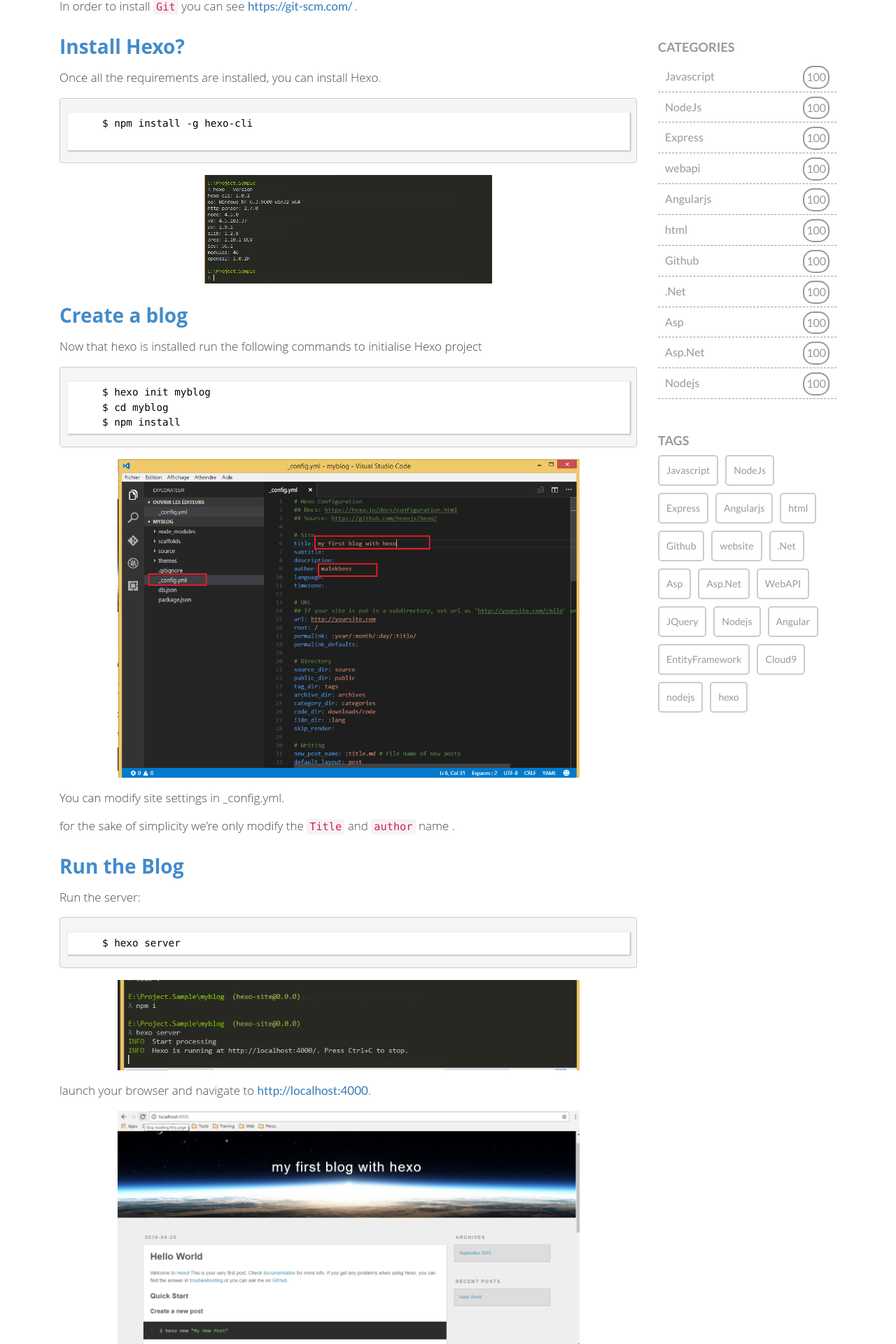
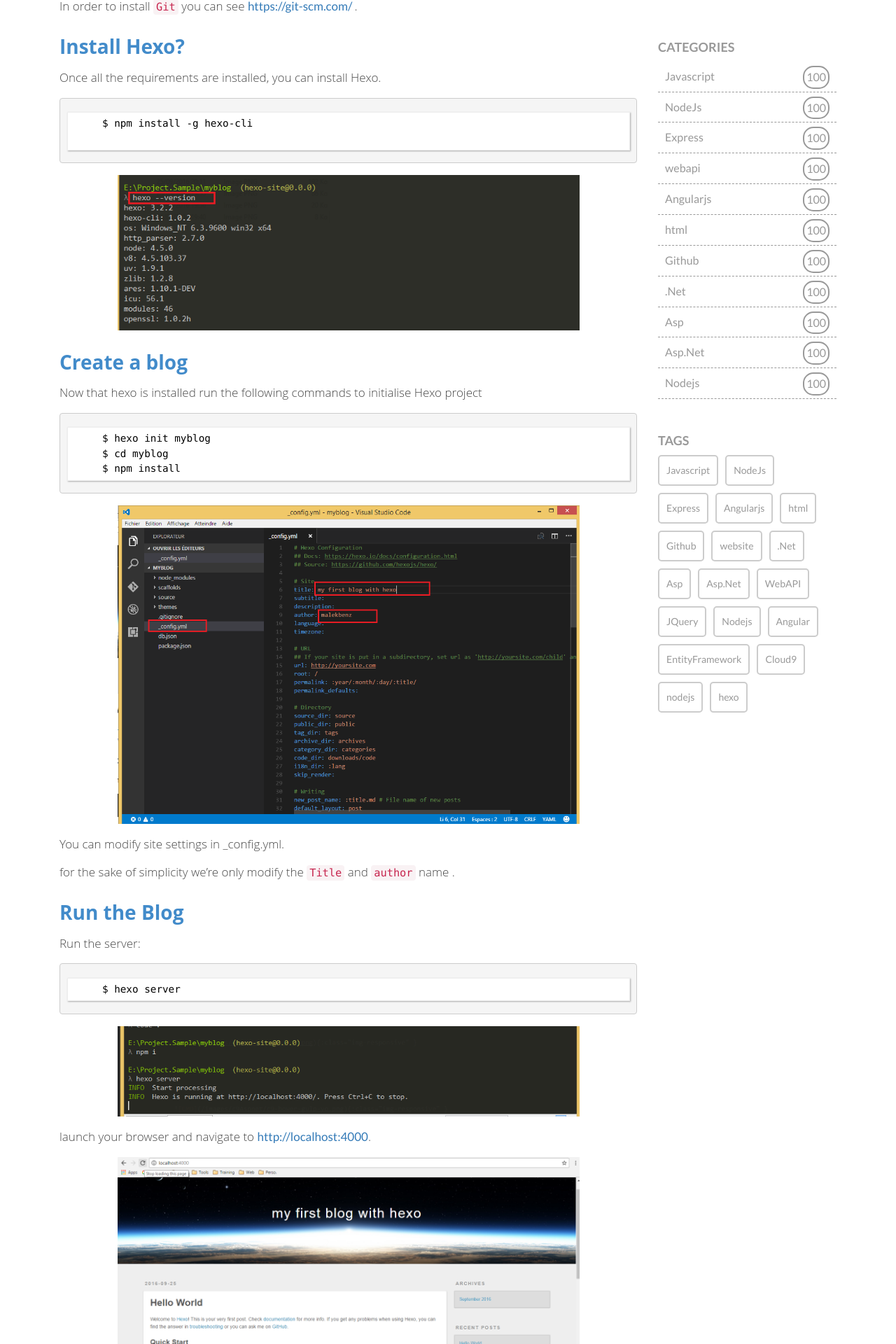
Before and after one commit to malekbenz/malekbenz, a Jekyll site: the page built from _posts/2016-09-10-Create-Blog-with-Hexo.md, in a window 1280 px wide. Shown: the part 980-2900 px from the top of the page at 70% size. Built offline with Jekyll 4.4.1, drawn with Linux system fonts in a browser that asks for light colours; nearby versions of some CDN libraries; comment, search, counter and statistics services are not loaded.

Commit message:
add hexo post

````diff
--- a/_posts/2016-09-10-Create-Blog-with-Hexo.md
+++ b/_posts/2016-09-10-Create-Blog-with-Hexo.md
@@ -35,7 +35,7 @@ Once all the requirements are installed, you can install Hexo.
 ```
 
 
-![CMD](/images/hexo/hexo-version.png){:class="img-responsive" :max-width="80%"}
+![CMD](/images/hexo/hexo-version.png){:class="img-responsive" }
 
 ## Create a blog
 
````
Also changed, not shown: images/hexo/hexo-version.png.
